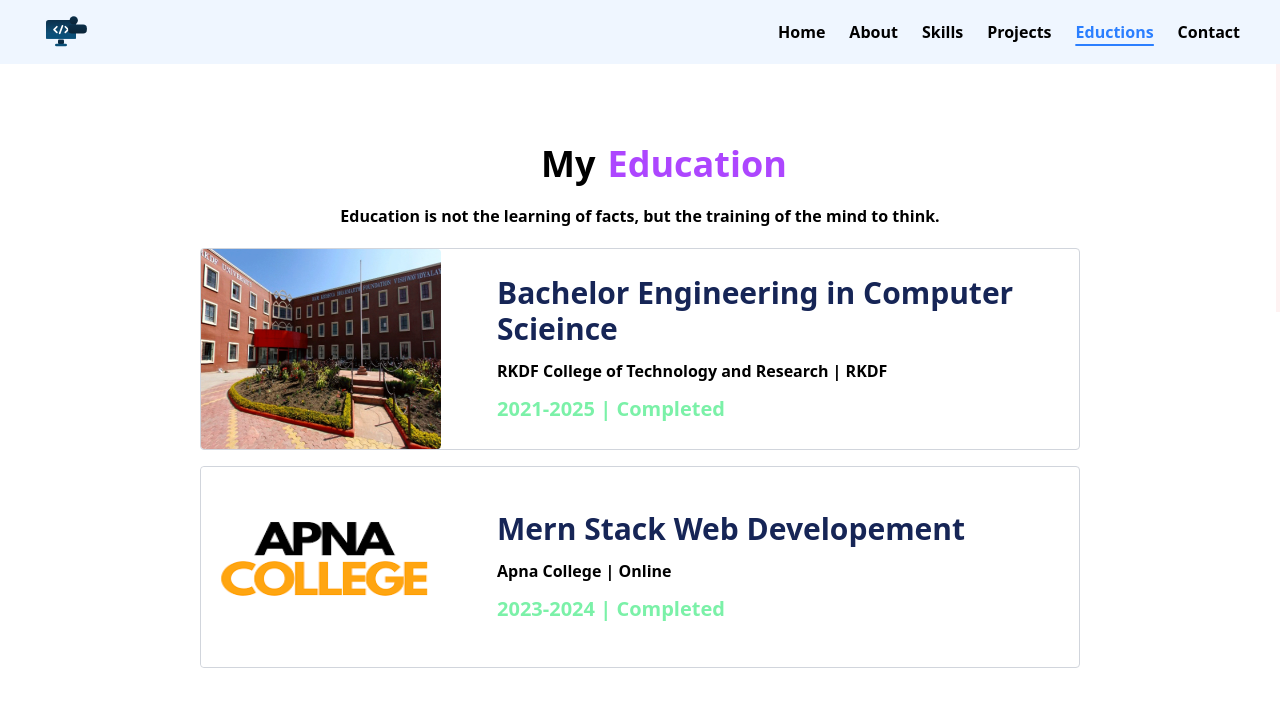
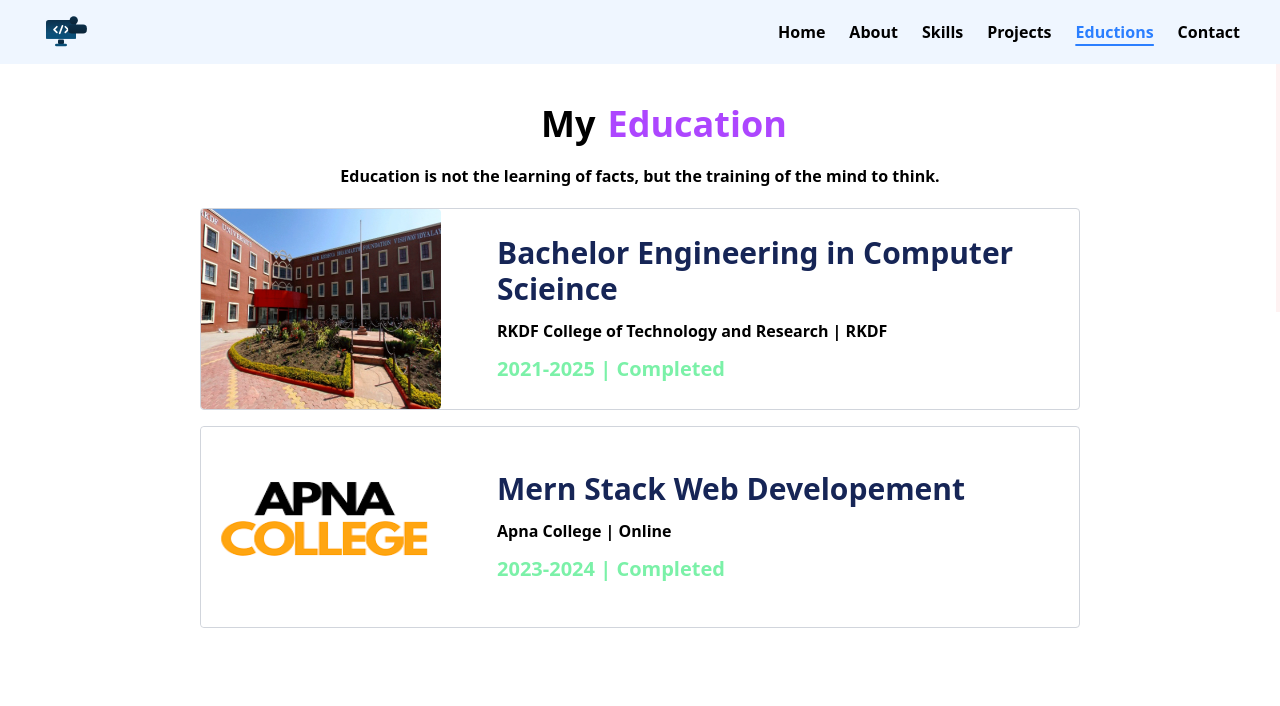
Before and after one commit to Shamsherkhan7549/Shamsher-Portfolio, a React (Vite) app in the folder frontend/: page /educations in a window 1280 px wide. Shown: the top 706 px of the page. Built offline with nearby package versions, Linux system fonts and the light colour scheme; no server answers; some icons are missing.

Commit message:
fix: add motion

```diff
--- a/frontend/src/pages/educations/EducationsPage.jsx
+++ b/frontend/src/pages/educations/EducationsPage.jsx
@@ -1,11 +1,21 @@
 import React from 'react'
 import Education from '../../components/Education'
-import SchoolIcon from '@mui/icons-material/School';
+import SchoolIcon from '@mui/icons-material/School'
+import { AnimatePresence } from "motion/react";
+import * as motion from "motion/react-client";
+
 const EducationsPage = () => {
   return (
-    <div className=' text-center  xl:px-50 lg:px-30  md:px-20  px-10 py-20'>
+    <AnimatePresence mode="wait ">
+      <motion.div
+        initial={{ y: 10, opacity: 0 }}
+        animate={{ y: 0, opacity: 1 }}
+        exit={{ y: -10, opacity: 0 }}
+        transition={{ duration: 0.5 }}
+      >
+        <div className=' text-center  xl:px-50 lg:px-30  md:px-20  px-10 py-10'>
           <h1 className='sm:text-4xl text-2xl font-bold flex items-center justify-center gap-3'>
-        <SchoolIcon fontSize='inherit'/>
+            <SchoolIcon fontSize='inherit' />
             My <span className='text-purple-500'>Education</span>
           </h1>
           <p className='font-semibold my-5'>Education is not the learning of facts, but the training of the mind to think.</p>
@@ -13,6 +23,9 @@
           <Education image={"/collegeImage.gif"} degree={"Bachelor Engineering in Computer Scieince"} college={"RKDF College of Technology and Research"} board={"RKDF"} batch={"2021-2025"} status={"Completed"} />
           <Education image={"/apnaCollege.png"} degree={"Mern Stack Web Developement"} college={"Apna College"} board={"Online"} batch={"2023-2024"} status={"Completed"} />
         </div>
+
+      </motion.div>
+    </AnimatePresence>
   )
 }
 
```
Lines whose indentation alone changed are shown as unchanged.
